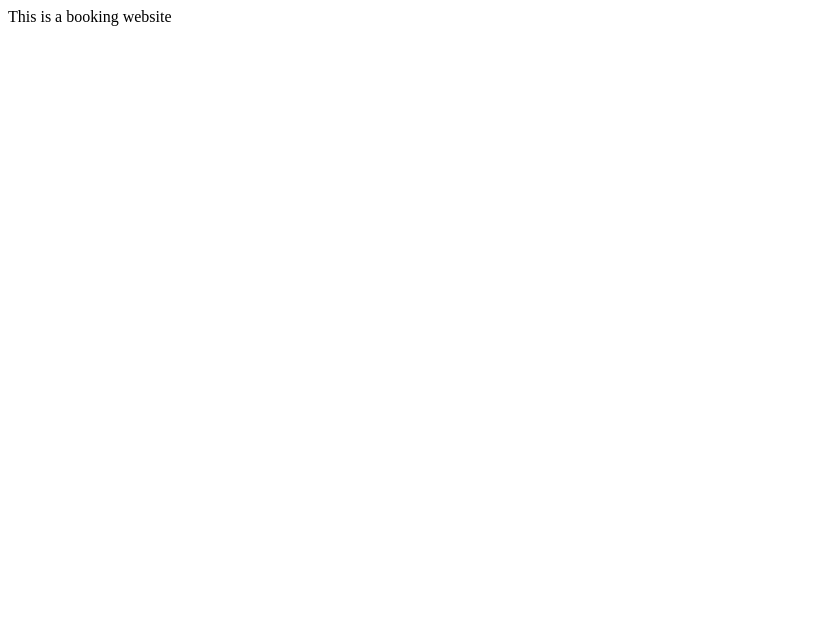
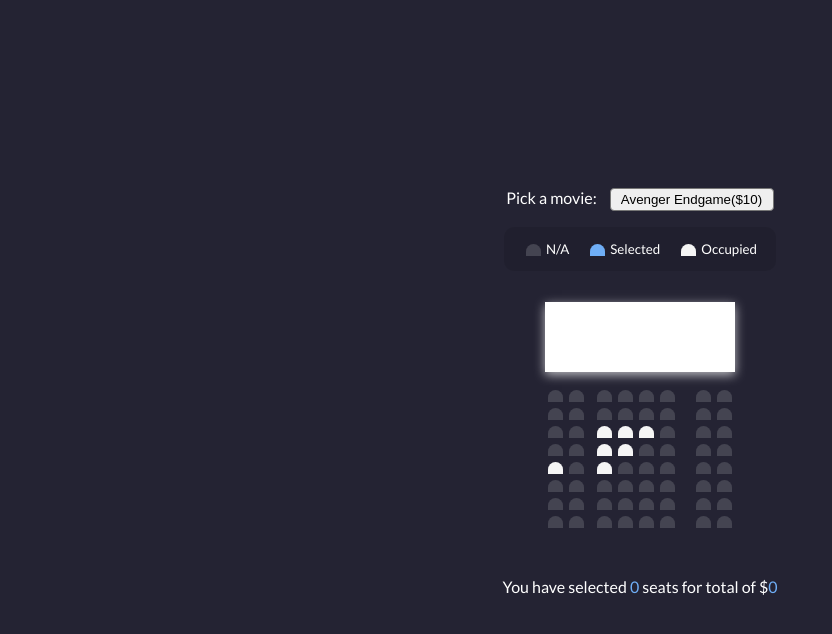
Before and after one commit to faishal-rashid/Ticket-Booking, a plain HTML site: page index.html in a window 1280 px wide. Shown: the whole page, without its empty margins (0-832 px from the left). Drawn offline with Linux system fonts and the light colour scheme.

Commit message:
completed the Ui

```diff
--- /dev/null
+++ b/app.js
@@ -0,0 +1,38 @@
+const container = document.querySelector('.container');
+const seats = document.querySelectorAll('.row .seat:not(.occupied');
+
+const totalSeat = document.getElementById('seats-count');
+const total = document.getElementById('total');
+
+const movieSelect = document.getElementById('movie-option');
+let ticketPrice = +movieSelect.value;
+
+let counter = 0;
+
+
+
+
+function updateSeat(){
+    const selectedSeats = document.querySelectorAll('.row .seat.selected');
+    const selectedSeatsLength = selectedSeats.length;
+
+    totalSeat.innerText = selectedSeatsLength;
+
+    total.innerText = selectedSeatsLength * ticketPrice;
+}
+
+movieSelect.addEventListener('change', (e)=>{
+    const newPrice= +e.target.value;
+    ticketPrice = newPrice;
+    updateSeat()
+}
+)
+
+
+container.addEventListener('click', (e) =>{
+    if (e.target.classList.contains('seat') && !e.target.classList.contains('occupied')){
+        e.target.classList.toggle('selected')
+    }
+
+    updateSeat(seats);
+});
--- a/index.html
+++ b/index.html
@@ -5,8 +5,128 @@
 		<meta http-equiv="X-UA-Compatible" content="IE=edge" />
 		<meta name="viewport" content="width=device-width, initial-scale=1.0" />
 		<title>Ticket Booking</title>
+		<link rel="preconnect" href="https://fonts.googleapis.com" />
+		<link rel="preconnect" href="https://fonts.gstatic.com" crossorigin />
+		<link
+			href="https://fonts.googleapis.com/css2?family=Lato&display=swap"
+			rel="stylesheet"
+		/>
+		<link rel="stylesheet" href="./styles.css" />
+		<script defer src="./app.js"></script>
 	</head>
 	<body>
-		This is a booking website
+		<div class="choose">
+			<label for="movies-option">Pick a movie:</label>
+			<select name="movies" id="movie-option">
+				<option value="10">Avenger Endgame($10)</option>
+				<option value="12">RRR($12)</option>
+				<option value="15">Spider Man($15)</option>
+				<option value="20">Pathan($20)</option>
+			</select>
+		</div>
+
+		<ul class="showcase">
+			<li>
+				<div class="seat"></div>
+				<small>N/A</small>
+			</li>
+			<li>
+				<div class="seat selected"></div>
+				<small>Selected</small>
+			</li>
+			<li>
+				<div class="seat occupied"></div>
+				<small>Occupied</small>
+			</li>
+		</ul>
+
+		<div class="container">
+			<div class="screen"></div>
+
+			<div class="row">
+				<div class="seat"></div>
+				<div class="seat"></div>
+				<div class="seat"></div>
+				<div class="seat"></div>
+				<div class="seat"></div>
+				<div class="seat"></div>
+				<div class="seat"></div>
+				<div class="seat"></div>
+			</div>
+			<div class="row">
+				<div class="seat"></div>
+				<div class="seat"></div>
+				<div class="seat"></div>
+				<div class="seat"></div>
+				<div class="seat"></div>
+				<div class="seat"></div>
+				<div class="seat"></div>
+				<div class="seat"></div>
+			</div>
+			<div class="row">
+				<div class="seat"></div>
+				<div class="seat"></div>
+				<div class="seat occupied"></div>
+				<div class="seat occupied"></div>
+				<div class="seat occupied"></div>
+				<div class="seat"></div>
+				<div class="seat"></div>
+				<div class="seat"></div>
+			</div>
+			<div class="row">
+				<div class="seat test"></div>
+				<div class="seat"></div>
+				<div class="seat occupied"></div>
+				<div class="seat occupied"></div>
+				<div class="seat"></div>
+				<div class="seat"></div>
+				<div class="seat"></div>
+				<div class="seat"></div>
+			</div>
+			<div class="row">
+				<div class="seat occupied"></div>
+				<div class="seat"></div>
+				<div class="seat occupied"></div>
+				<div class="seat"></div>
+				<div class="seat"></div>
+				<div class="seat"></div>
+				<div class="seat"></div>
+				<div class="seat"></div>
+			</div>
+			<div class="row">
+				<div class="seat"></div>
+				<div class="seat"></div>
+				<div class="seat"></div>
+				<div class="seat"></div>
+				<div class="seat"></div>
+				<div class="seat"></div>
+				<div class="seat"></div>
+				<div class="seat"></div>
+			</div>
+			<div class="row">
+				<div class="seat"></div>
+				<div class="seat"></div>
+				<div class="seat"></div>
+				<div class="seat"></div>
+				<div class="seat"></div>
+				<div class="seat"></div>
+				<div class="seat"></div>
+				<div class="seat"></div>
+			</div>
+			<div class="row">
+				<div class="seat"></div>
+				<div class="seat"></div>
+				<div class="seat"></div>
+				<div class="seat"></div>
+				<div class="seat"></div>
+				<div class="seat"></div>
+				<div class="seat"></div>
+				<div class="seat"></div>
+			</div>
+		</div>
+		<p class="text">
+			You have selected <span id="seats-count">0</span> seats for total of
+			$<span id="total">0</span>
+		</p>
 	</body>
 </html>
--- /dev/null
+++ b/styles.css
@@ -0,0 +1,98 @@
+@import url('https://fonts.googleapis.com/css2?family=Lato&display=swap');
+
+*{
+    box-sizing: border-box;
+}
+
+body{
+    background-color: #242333;
+    font-family: 'Lato', sans-serif;
+    color: white;
+    margin: 0;
+    display: flex;
+    flex-direction: column;
+    align-items: center;
+    justify-content: center;
+    height: 100vh;
+}
+
+select {
+    border-radius: 4px;
+    padding: 3px 10px;
+    appearance: none;
+    margin-left: 10px;
+}
+
+.container{
+    perspective: 1000px;
+    margin-bottom: 30px;
+}
+
+.row{
+    display: flex;
+}
+
+.seat.occupied{
+    background-color: whitesmoke;
+}
+
+.seat.selected{
+    background-color: #6faef6;
+}
+
+.seat:not(.occupied):hover{
+    cursor: pointer;
+    transform: scale(1.5);
+}
+
+
+.showcase .seat:not(.occupied):hover{
+    cursor: default;
+    transform: scale(1);
+}
+
+.seat{
+    height: 12px;
+    width: 15px;
+    background-color: #444451;
+    margin: 3px;
+    border-top-left-radius: 10px;
+    border-top-right-radius: 10px;
+}
+
+.seat:nth-of-type(2){
+    margin-right: 10px;
+}
+
+.seat:nth-last-of-type(2){
+    margin-left: 18px;
+}
+
+.showcase{
+    background-color: rgba(0, 0, 0, 0.1);
+    display: flex;
+    padding: 5px 10px;
+    border-radius: 10px;
+}
+
+.showcase .seat{
+    margin-right: 5px;
+    margin-bottom: 0;
+}
+
+.showcase li{
+    display: flex;
+    margin: 9px;
+}
+
+.text span{
+    color: #6faef6;
+}
+
+.screen{
+    background-color: white;
+    height: 70px;
+    width: 100%;
+    margin: 15px 0;
+    box-shadow: 0 3px 10px rgba(255, 255, 255, 0.7);
+}
```
